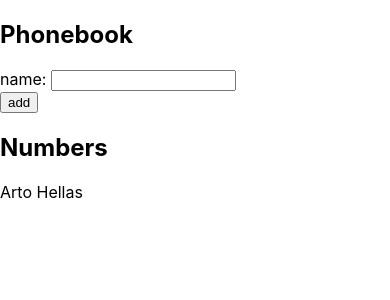
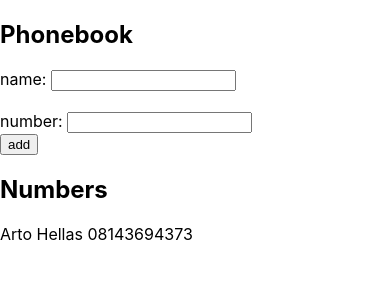
Before and after one commit to aishacodes/react-class-ex, a React (Create React App) app: page / in a window 390 px wide. Shown: the top 300 px of the page. Built offline with nearby package versions, Linux system fonts and the light colour scheme.

Commit message:
feat: add phone number

```diff
--- a/src/App.jsx
+++ b/src/App.jsx
@@ -7,11 +7,12 @@ export const generateId = () => Math.random().toString(36).substring(2, 6)
 
   const App = () => {
     const [ persons, setPersons ] = useState([
-      { name: 'Arto Hellas' }
+      { name: 'Arto Hellas', phoneNumber: '08143694373'}
     ])
     const [ newName, setNewName ] = useState('')
+    const [ newNumber, setNewNumber ] = useState('')
 
-    const addName = (e) => {
+    const addNewContact = (e) => {
       e.preventDefault();
 
       if(Object.keys(persons).some(personId =>
@@ -22,12 +23,12 @@ export const generateId = () => Math.random().toString(36).substring(2, 6)
           {
         setNewName('')
         return window.alert(`${newName} is already added to phonebook` )
-
       }
 
       const newInput = {}
       newInput[generateId()] = {
-          name : newName
+          name : newName,
+          phoneNumber : newNumber
       }
       setPersons({
         ...persons,
@@ -42,10 +43,11 @@ export const generateId = () => Math.random().toString(36).substring(2, 6)
     return (
       <div>
         <h2>Phonebook</h2>
-        <form onSubmit={e => addName(e)}>
+        <form onSubmit={e => addNewContact(e)}>
           <div>
-            name: <input value={newName}  onChange={e => setNewName( e.target.value ) } />
-          </div>
+            name: <input value={newName}  onChange={e => setNewName( e.target.value ) } /> </div><br />
+            <div>number: <input value = {newNumber} onChange={e => setNewNumber(e.target.value) } /></div>
+
           <div>
             <button type="submit">add</button>
           </div>
@@ -56,7 +58,7 @@ export const generateId = () => Math.random().toString(36).substring(2, 6)
               personId => {
                const person = persons[personId]
 
-              return <p key={personId}>{person.name}</p>
+              return <p key={personId}><span>{person.name}</span>&nbsp;<span>{person.phoneNumber}</span></p>
               }
               )
           }
```
